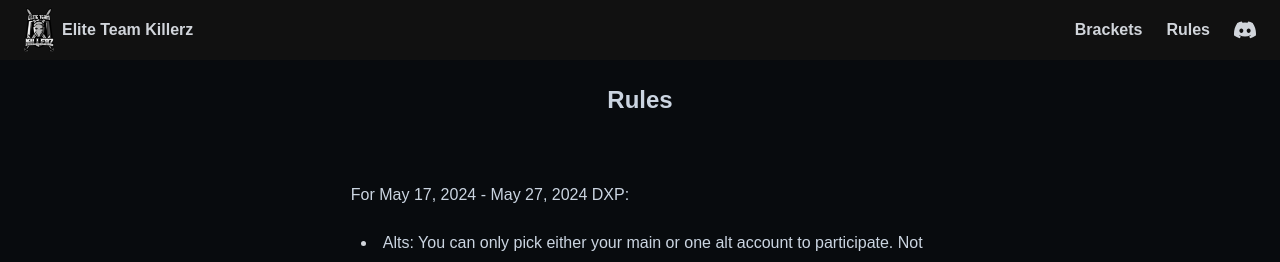
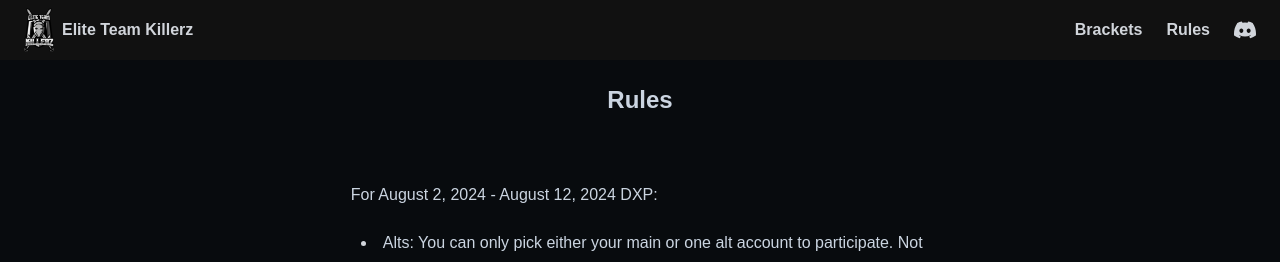
Before and after one commit to jechea14/RuneScape-DXP-Clan-Competition, a Next.js app in the folder frontend/: page /rules in a window 1280 px wide. Shown: the top 262 px of the page. Built offline with nearby package versions, Linux system fonts and the light colour scheme.

Commit message:
Prep for dxp week

```diff
--- a/frontend/pages/index.js
+++ b/frontend/pages/index.js
@@ -47,7 +47,7 @@ export default function Home() {
       <main>
         <div className="flex flex-col items-center px-6 md:px-0">
           <h1 className="text-2xl p-6">
-            Double XP Week: May 17th 2024 - May 27th 2024
+            Double XP Week: August 2nd 2024 - August 12th 2024
           </h1>
           <Countdown />
           <h1 className="text-xl p-6">Updates every 2 hours</h1>
--- a/frontend/pages/rules.js
+++ b/frontend/pages/rules.js
@@ -4,7 +4,7 @@ import ReactMarkdown from "react-markdown";
 import Reveal from "@/components/Reveal";
 
 const markdown = `
-For May 17, 2024 - May 27, 2024 DXP:
+For August 2, 2024 - August 12, 2024 DXP:
 
 * Alts: You can only pick either your main or one alt account to participate. Not both or else one will be disqualified.
 * ETK Discord only. Those who win in their bracket but is not in the discord is disqualified.
@@ -25,7 +25,7 @@ For May 17, 2024 - May 27, 2024 DXP:
   - Count as **2x**: Hunter, Firemaking, Smithing, Construction, Prayer, Cooking, Slayer
   - Count as **3x**: Agility, Divination, Fishing, Woodcutting, Mining, Runecrafting
 
-* Prize pool: 690m gp (Donations are appreciated)
+* Prize pool: 720m gp (Donations are appreciated)
 
 * Prizes in gp: (May change during DXP)
   * Prize distributions are based off previous DXPs of active players in each bracket and may change depending on final results.
```
Also changed, not shown: 1 other file (tests, documents, lock files or other folders).
